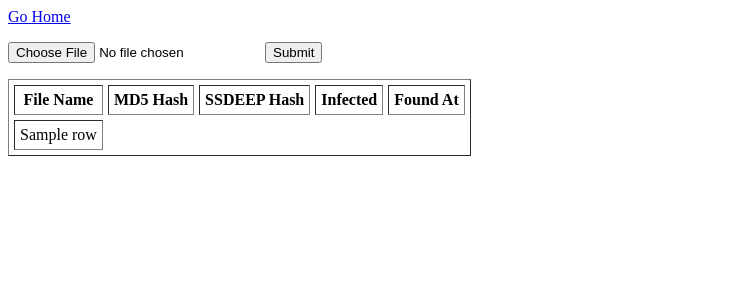
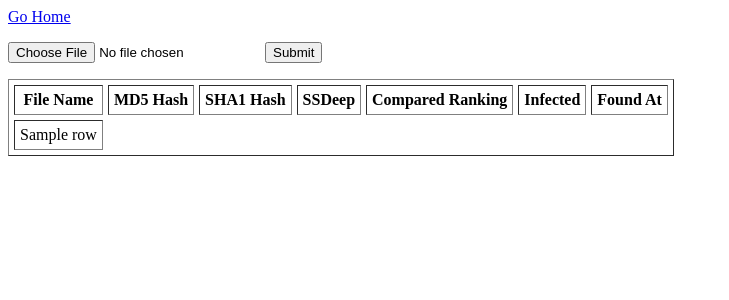
Before and after one commit to ryancor/DAST-Flask, a Flask app: template templates/upload.html in a window 1280 px wide. Shown: the top 300 px of the page, without its empty margins (0-729 px from the left). Run offline with Flask 2, Linux system fonts and the light colour scheme; the template is opened without the code that fills it: most values are stand-ins (such as "Sample title", 1, 10 or a date in 2020); parts of the project's set-up code (start-up, migrations or seed data) failed here and were passed over.

Commit message:
place ssdeep with sha1, convert compare

```diff
--- a/app.py
+++ b/app.py
@@ -155,9 +155,11 @@ def allowed_file(filename):
 def upload():
     conn = mysql.connect()
     cursor = conn.cursor()
+    data = ''
 
     if request.method == 'GET':
-        query = """SELECT file_name, md5_hash, ssdeep_hash, is_infected,
+        query = """SELECT file_name, md5_hash, sha1_hash, ssdeep_hash,
+                ssdeep_compare, is_infected,
                 DATE_FORMAT(`created_at`, '%W, %M %e, %Y @ %h:%i %p')
               FROM tbl_files
               ORDER BY created_at DESC"""
@@ -175,27 +177,36 @@ def upload():
         elif file.filename == '':
             flash('No selected file')
             return redirect(request.url)
+
         elif file and allowed_file(file.filename):
             filename = secure_filename(file.filename)
             file.save(os.path.join(app.config['UPLOAD_FOLDER'], filename))
             md5 = hashlib.md5(
                 open('uploads/{0}'.format(filename), 'rb').read()).hexdigest()
+            sha1 = hashlib.sha1(
+                open('uploads/{0}'.format(filename), 'rb').read()).hexdigest()
 
             try:
                 import ssdeep
-                sdhash = ssdeep.hash_from_file('uploads/{0}'.format(filename))
+                ss_hash = ssdeep.hash_from_file(filename)
+                ss_hash_compare = ssdeep.compare(md5, sha1)
 
             except:
-                sdhash = 'NULL'
+                ss_hash = 'NULL'
+                ss_hash_compare = 0
 
             cursor.execute(
                 """INSERT INTO
                     tbl_files (
                         file_name,
                         md5_hash,
+                        sha1_hash,
                         ssdeep_hash,
+                        ssdeep_compare,
                         is_infected)
-                VALUES (%s,%s,%s,%s)""", (filename, md5, sdhash, False))
+                VALUES (%s,%s,%s,%s,%s,%s)""", (filename, md5, sha1, ss_hash,
+                    str(ss_hash_compare), False)
+                )
             conn.commit()
             # Redirect to different path for uniq hash sql data
             return redirect(url_for('upload',
--- a/templates/upload.html
+++ b/templates/upload.html
@@ -14,7 +14,9 @@
     		{% if data |length >= 1 %}
     			<th>File Name</th>
     			<th>MD5 Hash</th>
-    			<th>SSDEEP Hash</th>
+    			<th>SHA1 Hash</th>
+          <th>SSDeep</th>
+          <th>Compared Ranking</th>
           <th>Infected</th>
     			<th>Found At</th>
     			{% for row in data %}
```
